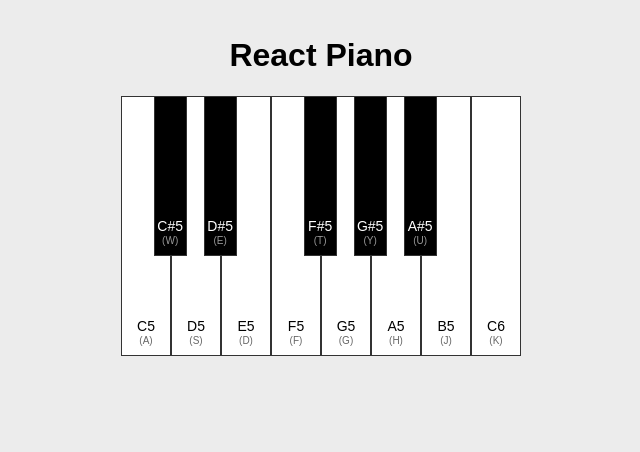
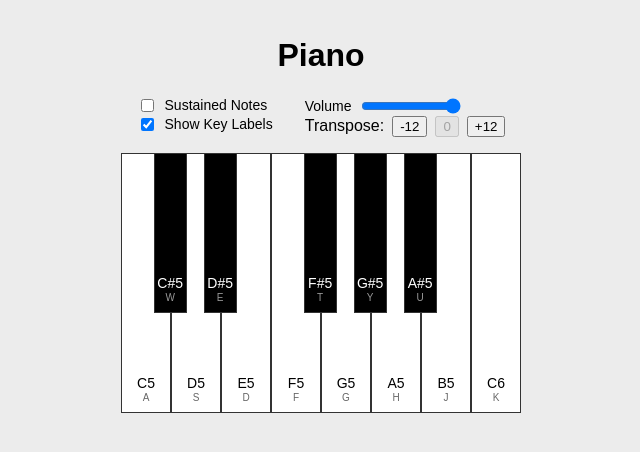
Before and after one commit to joshuakitong/piano-app, a React (Vite) app: page / in a window 1280 px wide. Shown: the top 452 px of the page, without its empty margins (319-959 px from the left). Built offline with nearby package versions, Linux system fonts and the light colour scheme; no server answers.

Commit message:
feat: add control panel - playa sustained notes, show or hide labels, volume, transpose key

```diff
--- a/src/App.jsx
+++ b/src/App.jsx
@@ -1,14 +1,21 @@
-import { useEffect, useRef, useState } from 'react';
+import { useState, useEffect, useRef } from 'react';
 import { keys } from './data/notes';
 import { keyToNote } from './data/keyMap';
 import PianoKey from './components/PianoKey';
+import ControlPanel from './components/ControlPanel';
 import { usePiano } from './utils/usePiano';
+import { transposeNote } from './utils/transposeNote';
 import './piano.css';
 
 function App() {
-  const { playNote } = usePiano();
+  const [sustain, setSustain] = useState(false);
+  const [showLabels, setShowLabels] = useState(true);
+  const [volume, setVolume] = useState(1);
+  const [pressedNotes, setPressedNotes] = useState([]);
+  const [transpose, setTranspose] = useState(0);
+
+  const { playNote } = usePiano(sustain, volume, transpose);
   const activeKeys = useRef(new Set());
-  const [pressedNotes, setPressedNotes] = useState([]);
 
   useEffect(() => {
     const handleKeyDown = (e) => {
@@ -20,7 +27,7 @@ function App() {
       if (noteObj) {
         playNote(noteObj.offset);
         activeKeys.current.add(key);
-        setPressedNotes((prev) => [...prev, note]);
+        setPressedNotes(prev => [...prev, note]);
       }
     };
 
@@ -28,12 +35,11 @@ function App() {
       const key = e.key.toLowerCase();
       const note = keyToNote[key];
       activeKeys.current.delete(key);
-      setPressedNotes((prev) => prev.filter(n => n !== note));
+      setPressedNotes(prev => prev.filter(n => n !== note));
     };
 
     window.addEventListener('keydown', handleKeyDown);
     window.addEventListener('keyup', handleKeyUp);
-
     return () => {
       window.removeEventListener('keydown', handleKeyDown);
       window.removeEventListener('keyup', handleKeyUp);
@@ -42,16 +48,29 @@ function App() {
 
   return (
     <div className="app">
-      <h1>React Piano</h1>
+      <h1>Piano</h1>
+
+      <ControlPanel
+        sustain={sustain}
+        showLabels={showLabels}
+        volume={volume}
+        transpose={transpose}
+        onToggleSustain={() => setSustain(prev => !prev)}
+        onToggleLabels={() => setShowLabels(prev => !prev)}
+        onVolumeChange={setVolume}
+        onTranspose={(val) => setTranspose(val)}
+      />
+
       <div className="piano">
         {keys.map((key, index) => (
           <PianoKey
-            note={key.note}
-            {...key}
+            key={key.note}
+            note={transposeNote(key.note, transpose)} // ✅ updated label
+            offset={key.offset}
             index={index}
             playNote={playNote}
             isPressed={pressedNotes.includes(key.note)}
-            label={noteToKey[key.note]}
+            label={showLabels ? noteToKey[key.note] : null}
           />
         ))}
       </div>
--- /dev/null
+++ b/src/components/ControlPanel.jsx
@@ -0,0 +1,44 @@
+export default function ControlPanel({
+  sustain,
+  showLabels,
+  volume,
+  transpose,
+  onToggleSustain,
+  onToggleLabels,
+  onVolumeChange,
+  onTranspose
+}) {
+  return (
+    <div className="control-panel">
+        <div>
+            <label>
+                <input type="checkbox" checked={sustain} onChange={onToggleSustain} />
+                Sustained Notes
+            </label>
+            <label>
+                <input type="checkbox" checked={showLabels} onChange={onToggleLabels} />
+                Show Key Labels
+            </label>
+        </div>
+        <div>
+            <label style={{ display: 'flex', alignItems: 'center', gap: '0.5rem' }}>
+                Volume
+                <input
+                type="range"
+                min="0"
+                max="1"
+                step="0.01"
+                value={volume}
+                onChange={(e) => onVolumeChange(parseFloat(e.target.value))}
+                />
+            </label>
+            <div style={{ display: 'flex', alignItems: 'center', gap: '0.5rem' }}>
+                Transpose:
+                <button onClick={() => onTranspose(-12)} disabled={transpose === -12}>-12</button>
+                <button onClick={() => onTranspose(0)} disabled={transpose === 0}>0</button>
+                <button onClick={() => onTranspose(12)} disabled={transpose === 12}>+12</button>
+            </div>
+        </div>
+    </div>
+  );
+}
--- a/src/components/PianoKey.jsx
+++ b/src/components/PianoKey.jsx
@@ -54,10 +54,12 @@ export default function PianoKey({ note, offset, index, playNote, isPressed, lab
       onMouseLeave={() => setHovered(false)}
       style={style}
     >
+    {label && (
       <div className="note-label">
         <div>{note}</div>
-        {label && <div className="key-label">({label})</div>}
+        <div className="key-label">{label}</div>
       </div>
+    )}
     </button>
   );
 }
--- a/src/piano.css
+++ b/src/piano.css
@@ -45,3 +45,21 @@ button {
     display: none;
   }
 }
+
+.control-panel {
+  display: flex;
+  justify-content: center;
+  gap: 2rem;
+  margin-bottom: 1rem;
+}
+
+.control-panel label {
+  font-size: 14px;
+  display: flex;
+  align-items: center;
+  gap: 0.5rem;
+}
+
+.control-panel input[type="range"] {
+  width: 100px;
+}
--- /dev/null
+++ b/src/utils/transposeNote.js
@@ -0,0 +1,17 @@
+const noteNames = ['C', 'C#', 'D', 'D#', 'E', 'F', 'F#', 'G', 'G#', 'A', 'A#', 'B'];
+
+export function transposeNote(note, semitones) {
+  const match = note.match(/^([A-G]#?)(\d)$/);
+  if (!match) return note;
+
+  const [, baseNote, octaveStr] = match;
+  const octave = parseInt(octaveStr);
+  const noteIndex = noteNames.indexOf(baseNote);
+  const midi = octave * 12 + noteIndex;
+
+  const transposedMidi = midi + semitones;
+  const newOctave = Math.floor(transposedMidi / 12);
+  const newNote = noteNames[transposedMidi % 12];
+
+  return `${newNote}${newOctave}`;
+}
--- a/src/utils/usePiano.js
+++ b/src/utils/usePiano.js
@@ -1,36 +1,31 @@
-import { useEffect, useRef } from 'react';
+import { useRef, useEffect } from 'react';
 
-export function usePiano() {
-  const audioContextRef = useRef(null);
-  const audioBufferRef = useRef(null);
+export function usePiano(sustain = false, volume = 1, transpose = 0) {
+  const audioCtxRef = useRef(null);
 
   useEffect(() => {
-    const init = async () => {
-      const AudioContext = window.AudioContext || window.webkitAudioContext;
-      const audioContext = new AudioContext();
-      audioContextRef.current = audioContext;
-
-      try {
-        const response = await fetch(`${import.meta.env.BASE_URL}sounds/C.mp3`);
-        const arrayBuffer = await response.arrayBuffer();
-        const audioBuffer = await audioContext.decodeAudioData(arrayBuffer);
-        audioBufferRef.current = audioBuffer;
-      } catch (error) {
-        console.error('Failed to load audio:', error);
-      }
-    };
-
-    init();
+    audioCtxRef.current = new (window.AudioContext || window.webkitAudioContext)();
   }, []);
 
-  const playNote = (semitoneOffset) => {
-    if (!audioContextRef.current || !audioBufferRef.current) return;
+  const playNote = (offset) => {
+    const context = audioCtxRef.current;
+    const source = context.createBufferSource();
+    const gainNode = context.createGain();
+    gainNode.gain.value = volume;
 
-    const source = audioContextRef.current.createBufferSource();
-    source.buffer = audioBufferRef.current;
-    source.playbackRate.value = Math.pow(2, semitoneOffset / 12);
-    source.connect(audioContextRef.current.destination);
-    source.start();
+    const file = sustain ? '/piano-app/sounds/C_sustained.mp3' : '/piano-app/sounds/C.mp3';
+
+    fetch(file)
+      .then(res => res.arrayBuffer())
+      .then(arrayBuffer => context.decodeAudioData(arrayBuffer))
+      .then(audioBuffer => {
+        source.buffer = audioBuffer;
+        const finalOffset = offset + transpose;
+        source.playbackRate.value = Math.pow(2, finalOffset / 12);
+        source.connect(gainNode);
+        gainNode.connect(context.destination);
+        source.start(0);
+      });
   };
 
   return { playNote };
```
